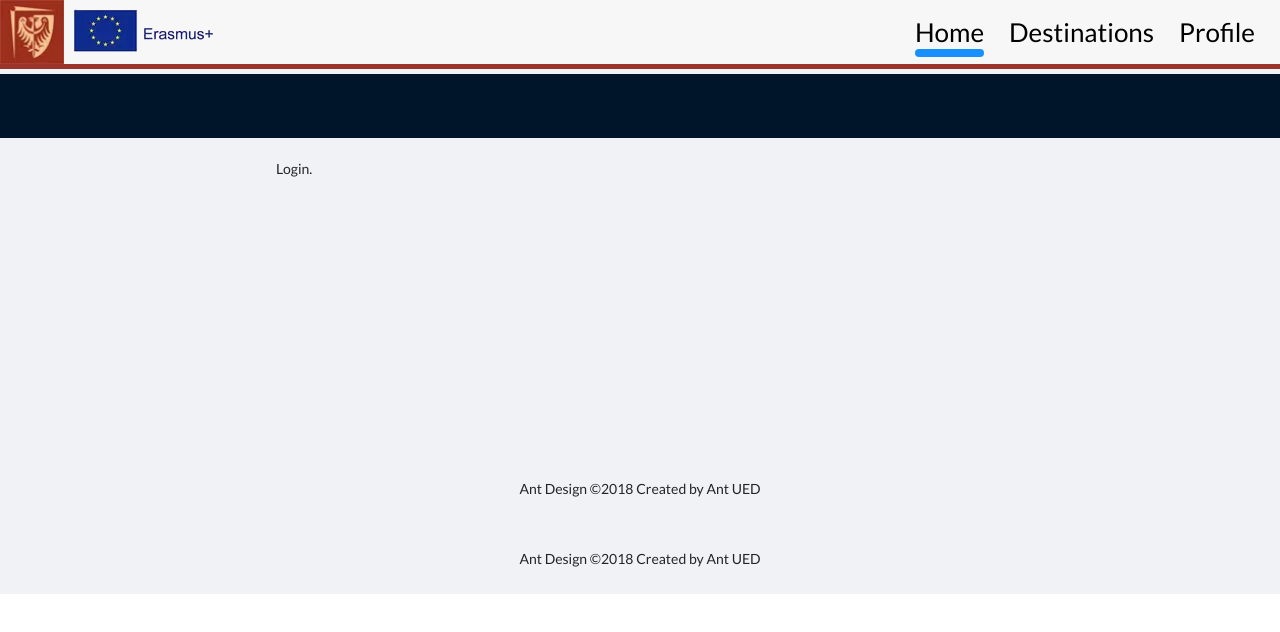
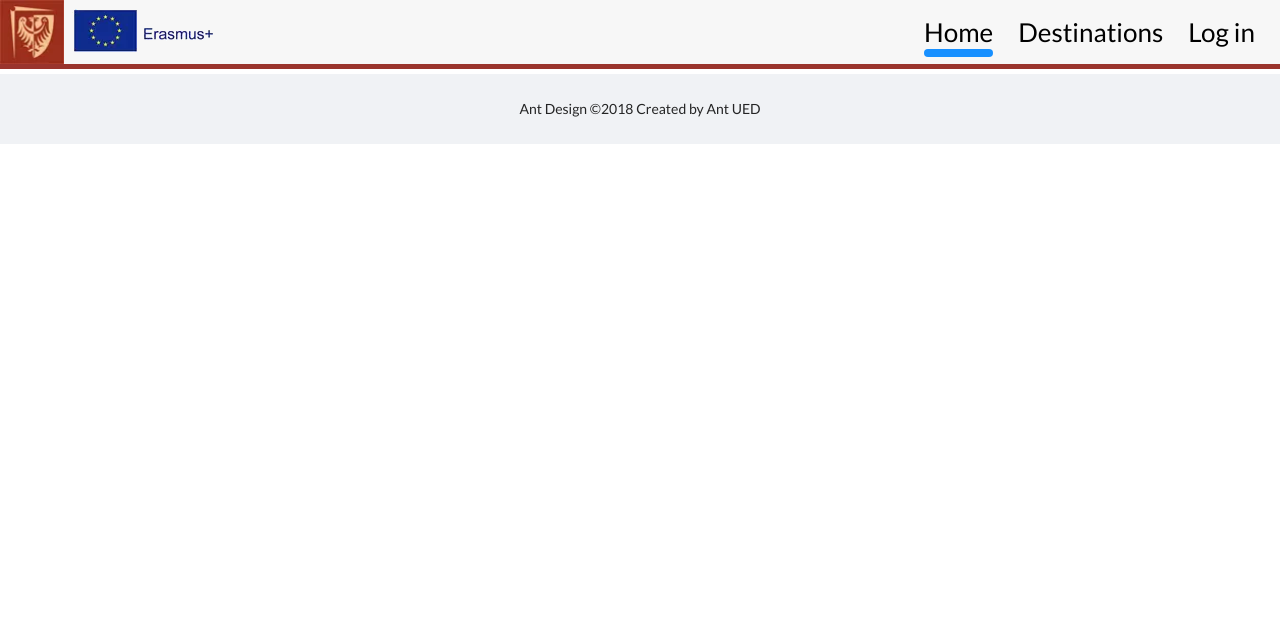
Before and after one commit to TGrochowski87/Erasmus-Signup, a React (Create React App) app in the folder front-end/: page /login in a window 1280 px wide. Shown: the top 632 px of the page. Built offline with nearby package versions, Linux system fonts and the light colour scheme.

Commit message:
USOS OAuth integration part 1

```diff
--- a/front-end/src/App.tsx
+++ b/front-end/src/App.tsx
@@ -3,7 +3,6 @@ import { Footer } from "antd/lib/layout/layout";
 import Navbar from "components/nav/Navbar";
 import ListPageContainer from "pages/list/ListPageContainer";
 import ProfilePageContainer from "pages/profile/ProfilePageContainer";
-import LoginPageContainer from "pages/login/LoginPageContainer";
 import { Route, BrowserRouter as Router, Routes } from "react-router-dom";
 import "./App.scss";
 import HomePage from "pages/home/HomePage";
@@ -12,12 +11,11 @@ function App() {
   return (
     <div className="app">
       <Router>
+        <Navbar />
         <Layout className="layout">
-          <Navbar />
           <Routes>
             <Route path="/" element={<HomePage />} />
             <Route path="/list" element={<ListPageContainer />} />
-            <Route path="/login" element={<LoginPageContainer />} />
             <Route path="/profile" element={<ProfilePageContainer />} />
           </Routes>
           <Footer style={{ textAlign: "center" }}>
--- a/front-end/src/api/AuthUrlApi.ts
+++ /dev/null
@@ -1,11 +0,0 @@
-import { default as axios } from "lib/axios";
-import OAuthUrl from "models/OAuthUrl";
-
-export const getAuthUrl = async (): Promise<OAuthUrl> => {
-  return await axios
-    .get<OAuthUrl>(
-      "https://localhost:7077/user/oauth_url?callbackPath=" +
-      encodeURIComponent(window.location.href.slice(window.location.origin.length+1)))
-    .then((response) => response.data)
-    .catch((error) => error);
-};
--- /dev/null
+++ b/front-end/src/api/oAuthUrlApi.ts
@@ -0,0 +1,13 @@
+import { default as axios } from "lib/axios";
+
+export const getAuthUrl = async (): Promise<string> => {
+  return await axios
+    .get<string>(
+      "https://localhost:7077/user/oauth_url?callbackPath=" +
+        encodeURIComponent(
+          window.location.href.slice(window.location.origin.length + 1)
+        )
+    )
+    .then((response) => response.data)
+    .catch((error) => error);
+};
--- a/front-end/src/components/Components.scss
+++ b/front-end/src/components/Components.scss
@@ -9,3 +9,18 @@
   align-items: center;
   padding: 1rem;
 }
+
+.full-page-loading-container{
+  background-color: #ffffff6c;
+  position: fixed;
+  top: 0;
+  left: 0;
+  width: 100vw;
+  height: 100vh;
+
+  display: flex;
+  justify-content: center;
+  align-items: center;
+
+  z-index: 2;
+}
--- /dev/null
+++ b/front-end/src/components/FullViewLoading.tsx
@@ -0,0 +1,13 @@
+// Styles
+import { Spin } from "antd";
+import "./Components.scss";
+
+const FullViewLoading = () => {
+  return (
+    <div className="full-page-loading-container">
+      <Spin size="large" />
+    </div>
+  );
+};
+
+export default FullViewLoading;
--- a/front-end/src/components/nav/Navbar.tsx
+++ b/front-end/src/components/nav/Navbar.tsx
@@ -1,5 +1,5 @@
 // React
-import { useEffect, useMemo, useState } from "react";
+import { MouseEventHandler, useEffect, useMemo, useState } from "react";
 import { useLocation } from "react-router-dom";
 // Styles
 import "./Navbar.scss";
@@ -8,18 +8,27 @@ import pwrlogo from "assets/pwr.webp";
 import eulogo from "assets/erasmus.webp";
 // Components
 import NavbarLink from "./NavbarLink";
+import { useAppDispatch, useAppSelector } from "storage/redux/hooks";
+import { RootState } from "storage/redux/store";
+import { logIn } from "storage/redux/loginSlice";
+import RequestStatus from "storage/redux/RequestStatus";
+import FullViewLoading from "components/FullViewLoading";
 
 interface NavLinkData {
   id: number;
   text: string;
-  path: string;
+  path?: string;
+  customOnClick?: MouseEventHandler<HTMLAnchorElement>;
 }
 
 const Navbar = () => {
+  const { userLoggedIn, status } = useAppSelector(
+    (state: RootState) => state.login
+  );
+  const dispatch = useAppDispatch();
   const { pathname } = useLocation();
   const [activeId, setActiveId] = useState<number>();
-  const links: NavLinkData[] = useMemo<NavLinkData[]>(
-    () => [
+  const [links, setLinks] = useState<NavLinkData[]>([
     {
       id: 0,
       text: "Home",
@@ -32,15 +41,30 @@ const Navbar = () => {
     },
     {
       id: 2,
+      text: "Log in",
+      customOnClick: (event) => {
+        event.preventDefault();
+        dispatch(logIn());
+      },
+    },
+  ]);
+
+  useEffect(() => {
+    if (userLoggedIn) {
+      setLinks((prevState) =>
+        prevState.splice(prevState.length - 1, 1, {
+          id: prevState.length - 1,
           text: "Profile",
           path: "/profile",
-      },
-    ],
-    []
+        })
       );
+    }
+  }, [userLoggedIn]);
 
   useEffect(() => {
-    let matchingPaths = links.filter((l) => pathname.includes(l.path));
+    let matchingPaths = links.filter(
+      (l) => l.path && pathname.includes(l.path)
+    );
     if (matchingPaths.length > 1) {
       matchingPaths = matchingPaths.filter((p) => p.id !== 0);
     }
@@ -53,6 +77,8 @@ const Navbar = () => {
   }, [pathname, links]);
 
   return (
+    <>
+      {status === RequestStatus.loading && <FullViewLoading />}
       <nav className="nav">
         <img src={pwrlogo} alt="pwr logo" />
         <img src={eulogo} alt="eu logo" style={{ marginRight: "auto" }} />
@@ -61,31 +87,12 @@ const Navbar = () => {
             key={link.id}
             text={link.text}
             path={link.path}
-          active={link.id === activeId}
+            active={link.id === activeId && link.path !== undefined}
+            customOnClick={link.customOnClick}
           />
         ))}
-      {/* <Button
-          onClick={() => {
-            navigate("/");
-          }}
-        >
-          Home
-        </Button>
-        <Button
-          onClick={() => {
-            navigate("/list");
-          }}
-        >
-          Destinations
-        </Button>
-        <Button
-          onClick={() => {
-            navigate("/profile");
-          }}
-        >
-          Profile
-        </Button> */}
       </nav>
+    </>
   );
 };
 
--- a/front-end/src/components/nav/NavbarLink.tsx
+++ b/front-end/src/components/nav/NavbarLink.tsx
@@ -1,13 +1,14 @@
-import { useEffect, useState } from "react";
+import { MouseEventHandler, useEffect, useState } from "react";
 import { Link } from "react-router-dom";
 
 interface Props {
   text: string;
-  path: string;
+  path?: string;
   active: boolean;
+  customOnClick?: MouseEventHandler<HTMLAnchorElement>;
 }
 
-const NavbarLink = ({ text, path, active }: Props) => {
+const NavbarLink = ({ text, path = "", active, customOnClick }: Props) => {
   const [hoveredOver, setHoveredOver] = useState<boolean>(false);
 
   const determineUnderLineWidth = (): string => {
@@ -34,7 +35,9 @@ const NavbarLink = ({ text, path, active }: Props) => {
         }
       }}
     >
-      <Link to={path}>{text}</Link>
+      <Link to={path} onClick={customOnClick ?? (() => {})}>
+        {text}
+      </Link>
       <div
         className="underline"
         style={{ width: determineUnderLineWidth() }}
--- a/front-end/src/models/OAuthUrl.ts
+++ /dev/null
@@ -1,5 +0,0 @@
-interface OAuthUrl {
-    oAuthUrl: string;
-  }
-
-  export default OAuthUrl;
--- a/front-end/src/pages/home/HomePage.tsx
+++ b/front-end/src/pages/home/HomePage.tsx
@@ -6,8 +6,14 @@ import education from "assets/education.svg";
 import trophy from "assets/trophy.svg";
 // Components
 import ImageTextCard from "components/ImageTextCard";
+import { useAppDispatch, useAppSelector } from "storage/redux/hooks";
+import { RootState } from "storage/redux/store";
+import { logIn } from "storage/redux/loginSlice";
 
 const HomePage = () => {
+  const { userLoggedIn } = useAppSelector((state: RootState) => state.login);
+  const dispatch = useAppDispatch();
+
   return (
     <div className="home-page">
       <div className="jumbotron">
@@ -49,9 +55,18 @@ const HomePage = () => {
           </h3>
         </ImageTextCard>
       </div>
-      <div className="button-space">
-        <div className="login-button">Log in with USOS</div>
-      </div>
+      {userLoggedIn === false && (
+        <div className="button-space">
+          <div
+            className="login-button"
+            onClick={() => {
+              dispatch(logIn());
+            }}
+          >
+            Log in with USOS
+          </div>
+        </div>
+      )}
     </div>
   );
 };
--- a/front-end/src/pages/login/LoginPage.tsx
+++ b/front-end/src/pages/login/LoginPage.tsx
@@ -1,67 +1,67 @@
-// Ant Design
-import {
-  HeartFilled,
-  HeartOutlined,
-  LineChartOutlined,
-  MessageOutlined,
-  TeamOutlined,
-} from "@ant-design/icons";
-import { createAsyncThunk, createSlice } from "@reduxjs/toolkit";
-import { Button, Layout, List, Menu, Rate } from "antd";
-import { Content, Footer, Header } from "antd/lib/layout/layout";
-// Components
-import OAuthUrl from "models/OAuthUrl";
-// Styles
-import "./LoginPage.scss";
+// // Ant Design
+// import {
+//   HeartFilled,
+//   HeartOutlined,
+//   LineChartOutlined,
+//   MessageOutlined,
+//   TeamOutlined,
+// } from "@ant-design/icons";
+// import { createAsyncThunk, createSlice } from "@reduxjs/toolkit";
+// import { Button, Layout, List, Menu, Rate } from "antd";
+// import { Content, Footer, Header } from "antd/lib/layout/layout";
+// // Components
+// import OAuthUrl from "models/OAuthUrl";
+// // Styles
+// import "./LoginPage.scss";
 
-// export const fetchAuthApi = createAsyncThunk("authUrl", async () => {
-//   //TODO: Add error handling
-//   const response = await getAuthUrl();
+// // export const fetchAuthApi = createAsyncThunk("authUrl", async () => {
+// //   //TODO: Add error handling
+// //   const response = await getAuthUrl();
 
-// });
+// // });
 
-// getAuthUrl().then((values : AuthUrl) => {
-//   console.log(values);
-//   redirect(values.AuthUrl);
+// // getAuthUrl().then((values : AuthUrl) => {
+// //   console.log(values);
+// //   redirect(values.AuthUrl);
 
-// })
+// // })
 
+//   const LoginPage = () => {
+//     return (
+//       <Layout>
+//         <Header style={{ position: "fixed", zIndex: 1, width: "100%" }}>
+//           <div className="logo" />
+//         </Header>
+//         <Layout>
+//           <Content
+//             className="site-layout"
+//             style={{
+//               marginTop: 64,
+//               width: "70%",
+//               margin: "auto",
+//             }}
+//           >
+//             <div
+//               className="site-layout-background"
+//               style={{ padding: 24, minHeight: 380 }}
+//             >
+//               <h1
+//                 style={{
+//                   margin: "60px",
+//                 }}
+//               >
+//                 Login.
+//               </h1>
 
-  const LoginPage = () => {
-    return (
-      <Layout>
-        <Header style={{ position: "fixed", zIndex: 1, width: "100%" }}>
-          <div className="logo" />
-        </Header>
-        <Layout>
-          <Content
-            className="site-layout"
-            style={{
-              marginTop: 64,
-              width: "70%",
-              margin: "auto",
-            }}
-          >
-            <div
-              className="site-layout-background"
-              style={{ padding: 24, minHeight: 380 }}
-            >
-              <h1
-                style={{
-                  margin: "60px",
-                }}
-              >
-                Login.
-              </h1>
+//             </div>
+//           </Content>
+//         </Layout>
+//         <Footer style={{ textAlign: "center" }}>
+//           Ant Design ©2018 Created by Ant UED
+//         </Footer>
+//       </Layout>
+//     );
+//   };
 
-            </div>
-          </Content>
-        </Layout>
-        <Footer style={{ textAlign: "center" }}>
-          Ant Design ©2018 Created by Ant UED
-        </Footer>
-      </Layout>
-    );
-  };
-
-  export default LoginPage;
+//   export default LoginPage;
+export {};
--- a/front-end/src/pages/login/LoginPageContainer.tsx
+++ b/front-end/src/pages/login/LoginPageContainer.tsx
@@ -1,85 +1,86 @@
-// Redux
-import { useAppDispatch, useAppSelector } from "storage/redux/hooks";
-import { RootState } from "storage/redux/store";
-import { useEffect } from "react";
-import { fetchOauthUrl } from "storage/redux/loginSlice";
-// Components
-import LoginPage from "./LoginPage";
-// import {getAuthUrl} from "api/AuthUrlApi";
-// import OAuthUrl from "models/OAuthUrl";
-// import { redirect, Router, useNavigate } from "react-router-dom";
-// import { getCookie, setCookie } from 'typescript-cookie'
+// // Redux
+// import { useAppDispatch, useAppSelector } from "storage/redux/hooks";
+// import { RootState } from "storage/redux/store";
+// import { useEffect } from "react";
+// import { fetchOauthUrl } from "storage/redux/loginSlice";
+// // Components
+// import LoginPage from "./LoginPage";
+// // import {getAuthUrl} from "api/AuthUrlApi";
+// // import OAuthUrl from "models/OAuthUrl";
+// // import { redirect, Router, useNavigate } from "react-router-dom";
+// // import { getCookie, setCookie } from 'typescript-cookie'
 
-const LoginPageContainer = () => {
-  // let paramString = window.location.toString().split('?')[1];
-  // let queryString = new URLSearchParams(paramString);
+// const LoginPageContainer = () => {
+//   // let paramString = window.location.toString().split('?')[1];
+//   // let queryString = new URLSearchParams(paramString);
 
-  // console.log(queryString.get("oauth_token"), queryString.get("oauth_verifier"));
+//   // console.log(queryString.get("oauth_token"), queryString.get("oauth_verifier"));
 
-/* CHANGES FROM SEBA
+// /* CHANGES FROM SEBA
 
- const LoginPageContainer = () => {
+//  const LoginPageContainer = () => {
 
-  useEffect(() => {
-    let paramString = window.location.toString().split('?')[1];
-    let queryString = new URLSearchParams(paramString);
-    if( queryString.has("oauth_token") && queryString.has("oauth_verifier")){
+//   useEffect(() => {
+//     let paramString = window.location.toString().split('?')[1];
+//     let queryString = new URLSearchParams(paramString);
+//     if( queryString.has("oauth_token") && queryString.has("oauth_verifier")){
 
-      let loginCallbackPath : string | null = queryString.get("loginCallbackPath");
-      let oauth_token : string | null = queryString.get("oauth_token");
-      let oauth_verifier : string | null = queryString.get("oauth_verifier");
-      let date = new Date();
-      date.setTime(date.getTime()+(2*60*60*1000));
-      setCookie('oauth_token',oauth_token, { expires: date })
-      setCookie('oauth_verifier', oauth_verifier, { expires: date })
-      putLogin(
-        oauth_token != null ? oauth_token.toString() : "",
-        oauth_verifier != null ? oauth_verifier.toString() : "")
-        .then(() => {
-          window.location.assign(loginCallbackPath != null && loginCallbackPath.trim() != "" ? loginCallbackPath : "/");
-        }
-      );
-    }
-    else{
-      getAuthUrl().then((value? : OAuthUrl | undefined) => {
-        window.location.assign(value?.oAuthUrl != null ? value?.oAuthUrl : "");
-      });
-    }
+//       let loginCallbackPath : string | null = queryString.get("loginCallbackPath");
+//       let oauth_token : string | null = queryString.get("oauth_token");
+//       let oauth_verifier : string | null = queryString.get("oauth_verifier");
+//       let date = new Date();
+//       date.setTime(date.getTime()+(2*60*60*1000));
+//       setCookie('oauth_token',oauth_token, { expires: date })
+//       setCookie('oauth_verifier', oauth_verifier, { expires: date })
+//       putLogin(
+//         oauth_token != null ? oauth_token.toString() : "",
+//         oauth_verifier != null ? oauth_verifier.toString() : "")
+//         .then(() => {
+//           window.location.assign(loginCallbackPath != null && loginCallbackPath.trim() != "" ? loginCallbackPath : "/");
+//         }
+//       );
+//     }
+//     else{
+//       getAuthUrl().then((value? : OAuthUrl | undefined) => {
+//         window.location.assign(value?.oAuthUrl != null ? value?.oAuthUrl : "");
+//       });
+//     }
 
-    // eslint-disable-next-line react-hooks/exhaustive-deps
-  }, []);
+//     // eslint-disable-next-line react-hooks/exhaustive-deps
+//   }, []);
 
- */
-  // if( queryString.has("oauth_token") && queryString.has("oauth_verifier")){
-  //   console.log("has");
-  //   let loginCallbackPath : string | null = queryString.get("loginCallbackPath");
-  //   setCookie('oauth_token', queryString.get("oauth_token"), { expires: 7 })
-  //   setCookie('oauth_verifier', queryString.get("oauth_verifier"), { expires: 7 })
-  //   // TODO : POST login to userAPI
-  //   window.location.assign(loginCallbackPath != null ? loginCallbackPath : "/");
-  // }
-  // else{
-  //   getAuthUrl().then((value? : OAuthUrl | undefined) => {
-  //     console.log("vs", value, value?.oAuthUrl);
-  //     window.location.assign(value?.oAuthUrl != null ? value?.oAuthUrl : "");
-  //   });
-  // }
+//  */
+//   // if( queryString.has("oauth_token") && queryString.has("oauth_verifier")){
+//   //   console.log("has");
+//   //   let loginCallbackPath : string | null = queryString.get("loginCallbackPath");
+//   //   setCookie('oauth_token', queryString.get("oauth_token"), { expires: 7 })
+//   //   setCookie('oauth_verifier', queryString.get("oauth_verifier"), { expires: 7 })
+//   //   // TODO : POST login to userAPI
+//   //   window.location.assign(loginCallbackPath != null ? loginCallbackPath : "/");
+//   // }
+//   // else{
+//   //   getAuthUrl().then((value? : OAuthUrl | undefined) => {
+//   //     console.log("vs", value, value?.oAuthUrl);
+//   //     window.location.assign(value?.oAuthUrl != null ? value?.oAuthUrl : "");
+//   //   });
+//   // }
 
-  const oauth_url = useAppSelector(
-    (state: RootState) => state.login.value?.oAuthUrl
-  );
-  const dispatch = useAppDispatch();
-  console.log(oauth_url);
+//   const oauth_url = useAppSelector(
+//     (state: RootState) => state.login.value?.oAuthUrl
+//   );
+//   const dispatch = useAppDispatch();
+//   console.log(oauth_url);
 
-  useEffect(() => {
-    if (oauth_url === null) {
-      dispatch(fetchOauthUrl());
-    }
+//   useEffect(() => {
+//     if (oauth_url === null) {
+//       dispatch(fetchOauthUrl());
+//     }
 
-    // eslint-disable-next-line react-hooks/exhaustive-deps
-  }, []);
-  console.log("after effects", oauth_url);
-  return <LoginPage />;
-};
+//     // eslint-disable-next-line react-hooks/exhaustive-deps
+//   }, []);
+//   console.log("after effects", oauth_url);
+//   return <LoginPage />;
+// };
 
-export default LoginPageContainer;
+// export default LoginPageContainer;
+export {};
--- a/front-end/src/storage/redux/loginSlice.ts
+++ b/front-end/src/storage/redux/loginSlice.ts
@@ -1,47 +1,40 @@
 import { createAsyncThunk, createSlice } from "@reduxjs/toolkit";
-import { getAuthUrl } from "api/AuthUrlApi";
-import OAuthUrl from "models/OAuthUrl";
+import { getAuthUrl } from "api/oAuthUrlApi";
 import RequestStatus from "./RequestStatus";
 
 interface State {
-  value: OAuthUrl | null;
+  userLoggedIn: boolean;
   status: RequestStatus;
 }
 
 const initialState: State = {
-  value: null,
+  userLoggedIn: false,
   status: RequestStatus.idle,
 };
 
-export const fetchOauthUrl = createAsyncThunk("oauth_url", async () => {
+export const logIn = createAsyncThunk("login", async () => {
   //TODO: Add error handling
-  const response = await getAuthUrl();
-  console.log("resp", response);
-  return response;
+  getAuthUrl().then((response) => {
+    window.location.href = response;
+  });
 });
 
 const loginSlice = createSlice({
   name: "oauth_auth_url",
   initialState,
-  reducers: {
-    test: (state) => {
-      state.value = null;
-    },
-  },
+  reducers: {},
   extraReducers: (builder) => {
     builder
-      .addCase(fetchOauthUrl.pending, (state) => {
+      .addCase(logIn.pending, (state) => {
         state.status = RequestStatus.loading;
-        console.log("state pend", state);
       })
-      .addCase(fetchOauthUrl.fulfilled, (state, action) => {
+      .addCase(logIn.fulfilled, (state, action) => {
         state.status = RequestStatus.idle;
-        state.value = action.payload;
-        console.log("state ful", state, action.payload);
+        //console.log(action.payload);
+        //state.value = action.payload;
       })
-      .addCase(fetchOauthUrl.rejected, (state) => {
+      .addCase(logIn.rejected, (state) => {
         state.status = RequestStatus.failed;
-        console.log("state rej", state);
       });
   },
 });
```
Lines whose indentation alone changed are shown as unchanged.
